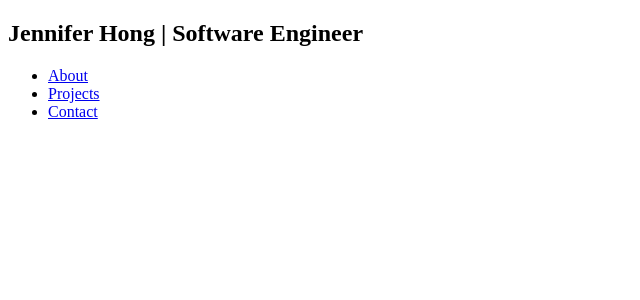
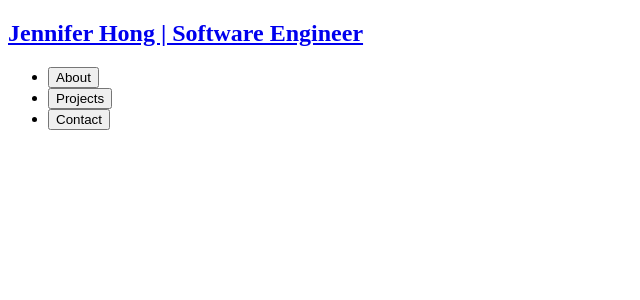
Before and after one commit to YjHong12/Portfolio, a React (Vite) app: page / in a window 1280 px wide. Shown: the top 300 px of the page, without its empty margins (0-640 px from the left). Built offline with nearby package versions, Linux system fonts and the light colour scheme; the HTML template or start-up script is replaced by a standard one.

Commit message:
navbar scrollable

```diff
--- a/src/components/Navbar.jsx
+++ b/src/components/Navbar.jsx
@@ -1,29 +1,49 @@
-import React from "react";
+import React, { useState } from "react";
 import { Link, useNavigate } from "react-router-dom";
 
 function Navbar() {
+  const [active, setActive] = useState("");
+
+  const handleSetActive = (title) => {
+    const section = document.getElementById(title.toLowerCase());
+    if (section) {
+      section.scrollIntoView({ behavior: "smooth" });
+    }
+  };
+
   return (
     <>
       <div className="navbar-container">
         <nav className="navbar">
-          <h1 className="navbar-title">Jennifer Hong | Software Engineer</h1>
+          <Link to="/" className="navbar-h1" onClick={() => setActive("")}>
+            <h1>Jennifer Hong | Software Engineer</h1>
+          </Link>
 
           <div className="side-navbar">
             <ul className="nav-links">
               <li>
-                <Link to="/about" className="nav-about">
+                <button
+                  onClick={() => handleSetActive("About")}
+                  className="nav-about"
+                >
                   About
-                </Link>
+                </button>
               </li>
               <li>
-                <Link to="/projects" className="nav-projects">
+                <button
+                  onClick={() => handleSetActive("Projects")}
+                  className="nav-projects"
+                >
                   Projects
-                </Link>
+                </button>
               </li>
               <li>
-                <Link to="/contact" className="nav-contact">
+                <button
+                  onClick={() => handleSetActive("Contact")}
+                  className="nav-contact"
+                >
                   Contact
-                </Link>
+                </button>
               </li>
             </ul>
           </div>
```
Also changed, not shown: src/components/About.jsx (+11 -0 lines).
